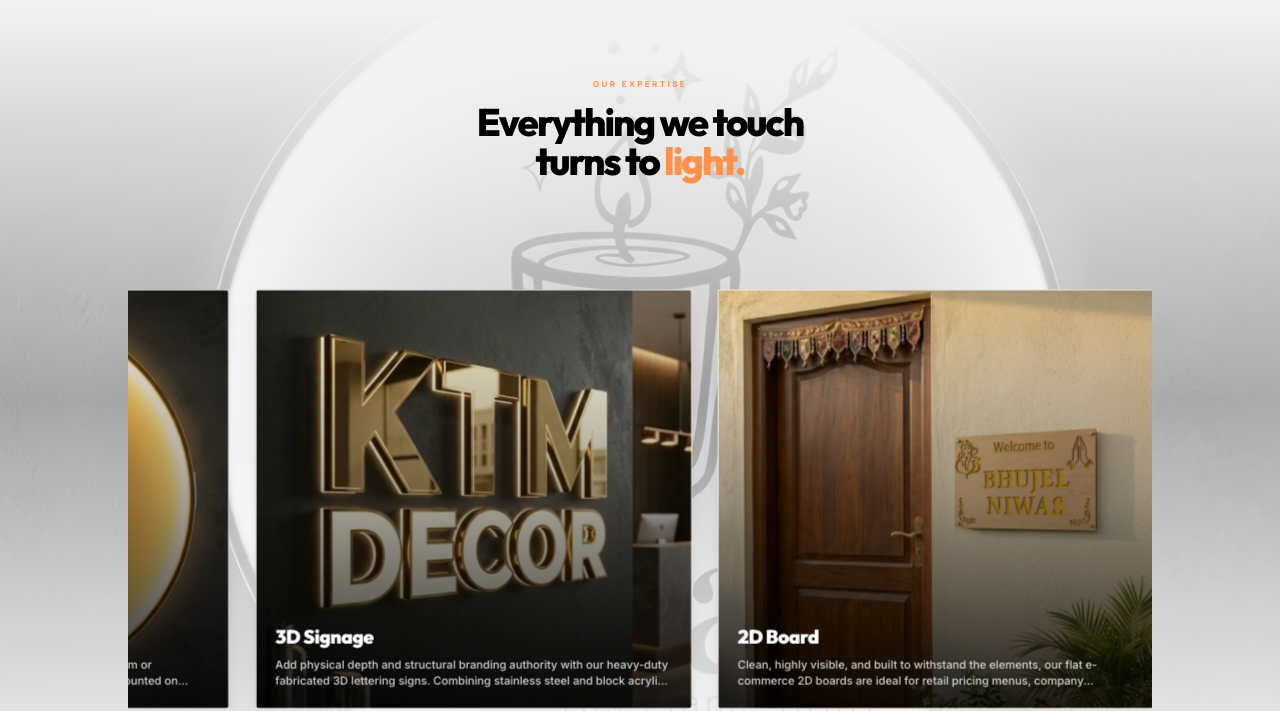
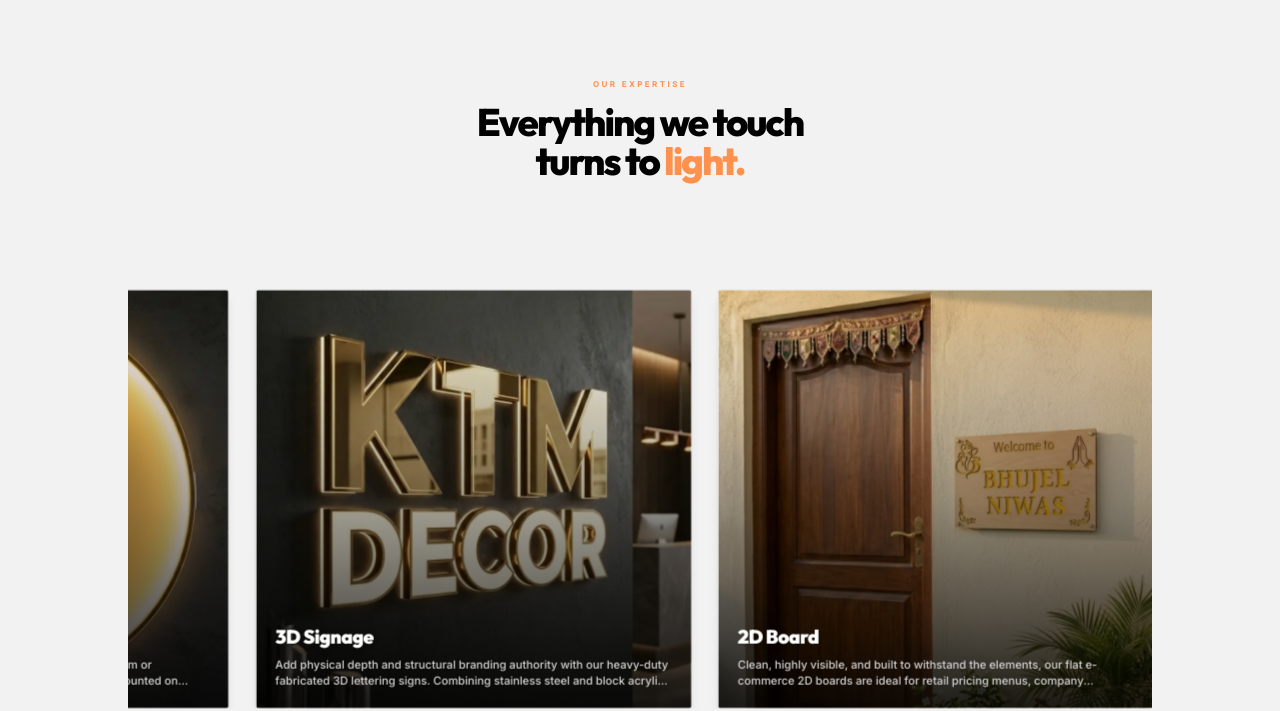
Before and after one commit to dragonm0901-ship-it/KTM-DECOR, a Next.js app: page / in a window 1280 px wide. Shown: the part 2560-3271 px from the top of the page. Built offline with nearby package versions, Linux system fonts and the light colour scheme.

Commit message:
quick fix 2

```diff
--- a/src/components/Expertise.tsx
+++ b/src/components/Expertise.tsx
@@ -1,9 +1,8 @@
 "use client";
 
-import { useEffect, useRef, useState } from "react";
+import { useEffect, useRef } from "react";
 import gsap from "gsap";
 import { ScrollTrigger } from "gsap/ScrollTrigger";
-import Image from "next/image";
 import MarqueeSlider from "@/components/ui/marquee-slider";
 
 gsap.registerPlugin(ScrollTrigger);
@@ -63,7 +62,6 @@
 
 export default function Expertise() {
   const containerRef = useRef<HTMLElement>(null);
-  const [activeExpertiseIndex, setActiveExpertiseIndex] = useState(0);
 
   useEffect(() => {
     const ctx = gsap.context(() => {
@@ -86,41 +84,8 @@
     return () => ctx.revert();
   }, []);
 
-  // Slowly transition the background collage index automatically
-  useEffect(() => {
-    const timer = setInterval(() => {
-      setActiveExpertiseIndex((prev) => (prev + 1) % expertise.length);
-    }, 4000);
-    return () => clearInterval(timer);
-  }, []);
-
   return (
     <section ref={containerRef} id="expertise" className="relative min-h-screen lg:min-h-[125vh] flex flex-col justify-center overflow-hidden bg-background text-foreground py-12 md:py-24">
-      {/* Cinematic Background Collage - Hidden on Mobile, Active on Desktop */}
-      <div className="hidden md:block absolute inset-0 z-0 pointer-events-none select-none">
-        {expertise.map((item, idx) => (
-          <div
-            key={idx}
-            className={`absolute inset-0 transition-all duration-[1200ms] ease-[cubic-bezier(0.25,1,0.5,1)] ${
-              idx === activeExpertiseIndex
-                ? 'opacity-[0.35] dark:opacity-[0.22] scale-[1.03] blur-none'
-                : 'opacity-0 scale-[1.0] blur-sm'
-            }`}
-          >
-            <Image
-              src={item.image}
-              alt={item.title}
-              fill
-              sizes="100vw"
-              className="object-cover object-center grayscale contrast-[1.1]"
-            />
-          </div>
-        ))}
-        {/* Soft uniform overlay to ensure optimal contrast */}
-        <div className="absolute inset-0 bg-background/5 dark:bg-background/10 transition-colors duration-500" />
-        {/* Top/bottom vertical fade to guarantee seamless color transition between sections */}
-        <div className="absolute inset-0 bg-gradient-to-b from-background via-transparent to-background transition-colors duration-500" />
-      </div>
 
       <div className="relative w-full px-4 sm:px-6 md:px-12 z-10 max-w-7xl mx-auto">
         <div className="flex flex-col items-center justify-center text-center max-w-2xl mx-auto mb-10 md:mb-20">
```
